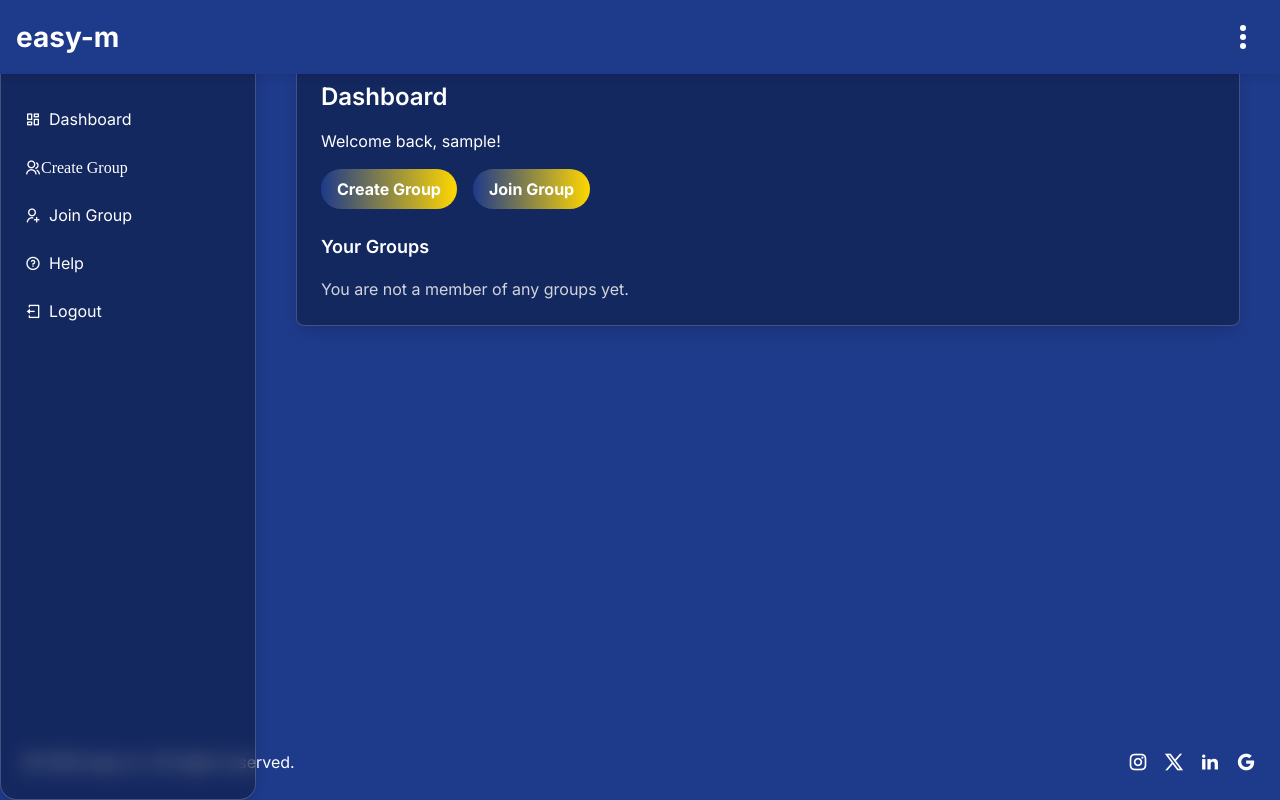
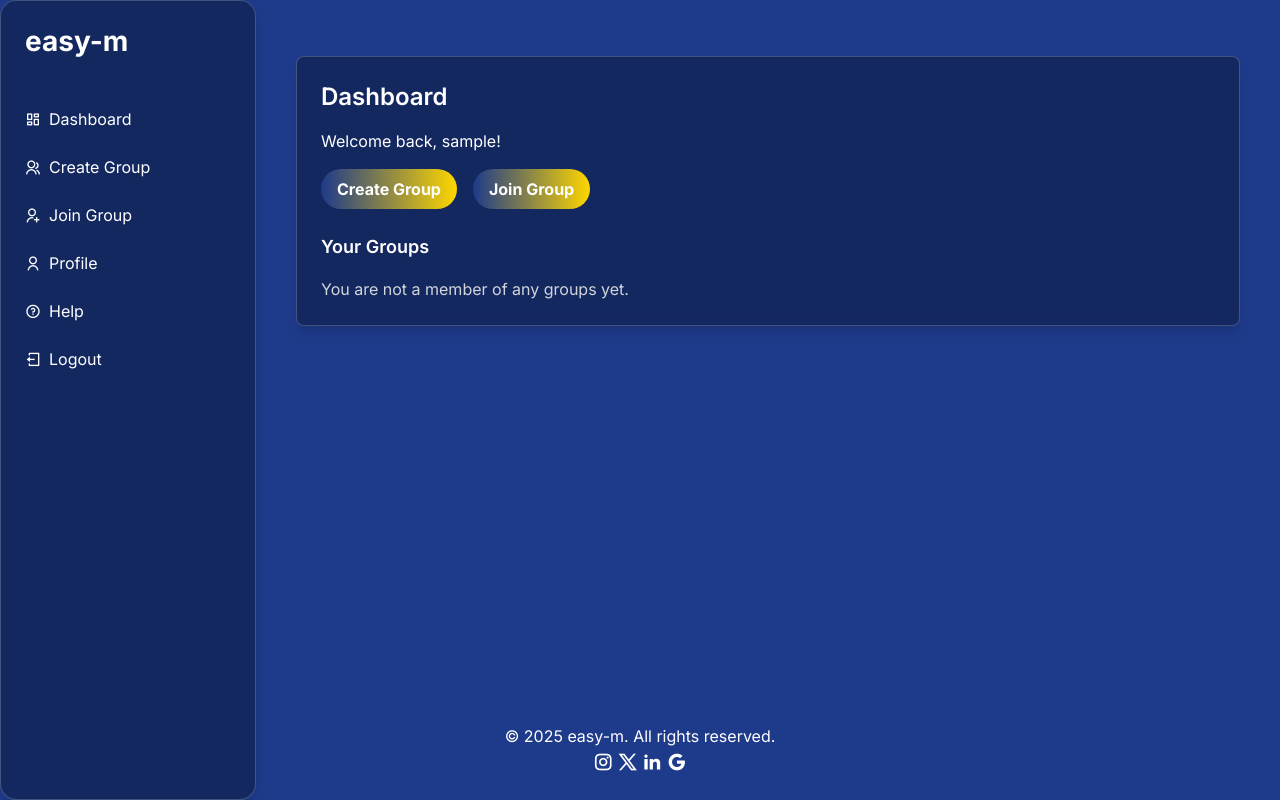
Before and after one commit to StewieC/easy-m, a Django app: page / in a window 1280 px wide. Run offline with Django 5.2, Linux system fonts and the light colour scheme; the visitor is signed in with stand-in values (Sample User, id 1); data that the repository does not hold is empty; some libraries are stand-ins or nearby versions.

Commit message:
Enhance dashboard and group detail templates: add profile link, adjust layout, and improve member list styling

```diff
--- a/contributions/templates/contributions/base.html
+++ b/contributions/templates/contributions/base.html
@@ -10,20 +10,21 @@
     <link rel="preconnect" href="https://fonts.googleapis.com">
     <link rel="preconnect" href="https://fonts.gstatic.com" crossorigin>
     <link href="https://fonts.googleapis.com/css2?family=Inter:wght@400;500;600;700&display=swap" rel="stylesheet">
+    <link href="https://fonts.googleapis.com/css2?family=Dancing+Script:wght@400;700&display=swap" rel="stylesheet">
     <link rel="stylesheet" href="{% static 'css/style.css' %}">
     <title>{% block title %}easy-m{% endblock %}</title>
 </head>
-<body class="bg-F9FAFB font-inter flex flex-col min-h-screen">
+<body class="bg-1E3A8A font-inter flex flex-col min-h-screen">
     {% if user.is_authenticated and request.path != '/accounts/login/' and request.path != '/accounts/signup/' %}
     <!-- Mobile Header -->
-    <header class="mobile-header">
+    <!-- <header class="mobile-header">
         <a href="{% url 'dashboard' %}" class="logo mobile-logo">easy-m</a>
         <div class="menu-icon" onclick="toggleSidebar()">
             <span></span>
             <span></span>
             <span></span>
         </div>
-    </header>
+    </header> -->
 
     <!-- Sidebar -->
     <div class="fixed inset-y-0 left-0 w-64 flex flex-col sidebar glassmorphism">
@@ -39,12 +40,17 @@
                 </li>
                 <li>
                     <a href="{% url 'create_group' %}" class="flex items-center p-2 hover:text-FFD700 transition duration-300 rounded">
-                        <i class="ri-group-line mr-2">Create Group</i>
+                        <i class="ri-group-line mr-2"></i> Create Group
                     </a>
                 </li>
                 <li>
                     <a href="{% url 'join_group' %}" class="flex items-center p-2 hover:text-FFD700 transition duration-300 rounded">
                         <i class="ri-user-add-line mr-2"></i> Join Group
+                    </a>
+                </li>
+                <li>
+                    <a href="{% url 'profile' %}" class="flex items-center p-2 hover:text-FFD700 transition duration-300 rounded">
+                        <i class="ri-user-line mr-2"></i> Profile
                     </a>
                 </li>
                 <li>
@@ -78,16 +84,16 @@
 
     <!-- Footer -->
     {% if user.is_authenticated and request.path != '/accounts/login/' and request.path != '/accounts/signup/' %}
-    <footer class="p-6 mt-auto">
-        <div class="container mx-auto flex flex-col md:flex-row justify-between items-center">
+    <footer class="p-6 mt-auto w-full text-center">
+        <div class="container mx-auto flex flex-col md:flex-row justify-center items-center"></div>
             <div class="mb-4 md:mb-0">
                 <p>© 2025 easy-m. All rights reserved.</p>
             </div>
-            <div class="flex space-x-4">
-                <a href="#" class="hover:text-FFD700 transition duration-300"><i class="ri-instagram-line text-xl"></i></a>
-                <a href="#" class="hover:text-FFD700 transition duration-300"><i class="ri-twitter-x-line text-xl"></i></a>
-                <a href="#" class="hover:text-FFD700 transition duration-300"><i class="ri-linkedin-fill text-xl"></i></a>
-                <a href="#" class="hover:text-FFD700 transition duration-300"><i class="ri-google-fill text-xl"></i></a>
+            <div class="flex space-x-4 mt-4 md:mt-0"></div>
+                <a href="#" class="hover:text-FFD700 transition duration-300" title="Instagram"><i class="ri-instagram-line text-xl"></i></a>
+                <a href="#" class="hover:text-FFD700 transition duration-300" title="Twitter"><i class="ri-twitter-x-line text-xl"></i></a>
+                <a href="#" class="hover:text-FFD700 transition duration-300" title="LinkedIn"><i class="ri-linkedin-fill text-xl"></i></a>
+                <a href="#" class="hover:text-FFD700 transition duration-300" title="Google"><i class="ri-google-fill text-xl"></i></a>
             </div>
         </div>
     </footer>
--- a/contributions/templates/contributions/dashboard.html
+++ b/contributions/templates/contributions/dashboard.html
@@ -2,7 +2,13 @@
 {% block title %}Dashboard - easy-m{% endblock %}
 {% block content %}
 <main class="container mx-auto px-4 py-8">
-    <section class="glassmorphism p-6 rounded-lg shadow-lg mb-8">
+    <section class="glassmorphism p-6 rounded-lg shadow-lg mb-8 relative">
+        <!-- Profile Icon in Top Right -->
+        <div class="absolute top-4 right-4">
+            <a href="{% url 'profile' %}" class="flex items-center justify-center w-10 h-10 bg-1E3A8A rounded-lg text-white font-bold text-lg hover:bg-FFD700 transition duration-300">
+                {{ user.profile.display_name|slice:":1" }}
+            </a>
+        </div>
         <h2 class="text-2xl font-semibold mb-4 text-white">Dashboard</h2>
         <p class="mb-4 text-white">Welcome back, {{ user.username }}!</p>
         <div class="flex space-x-4 mb-6">
```
Also changed, not shown: contributions/templates/contributions/group_detail.html (+4 -4 lines), contributions/templates/contributions/make_contribution.html (+4 -4 lines).
